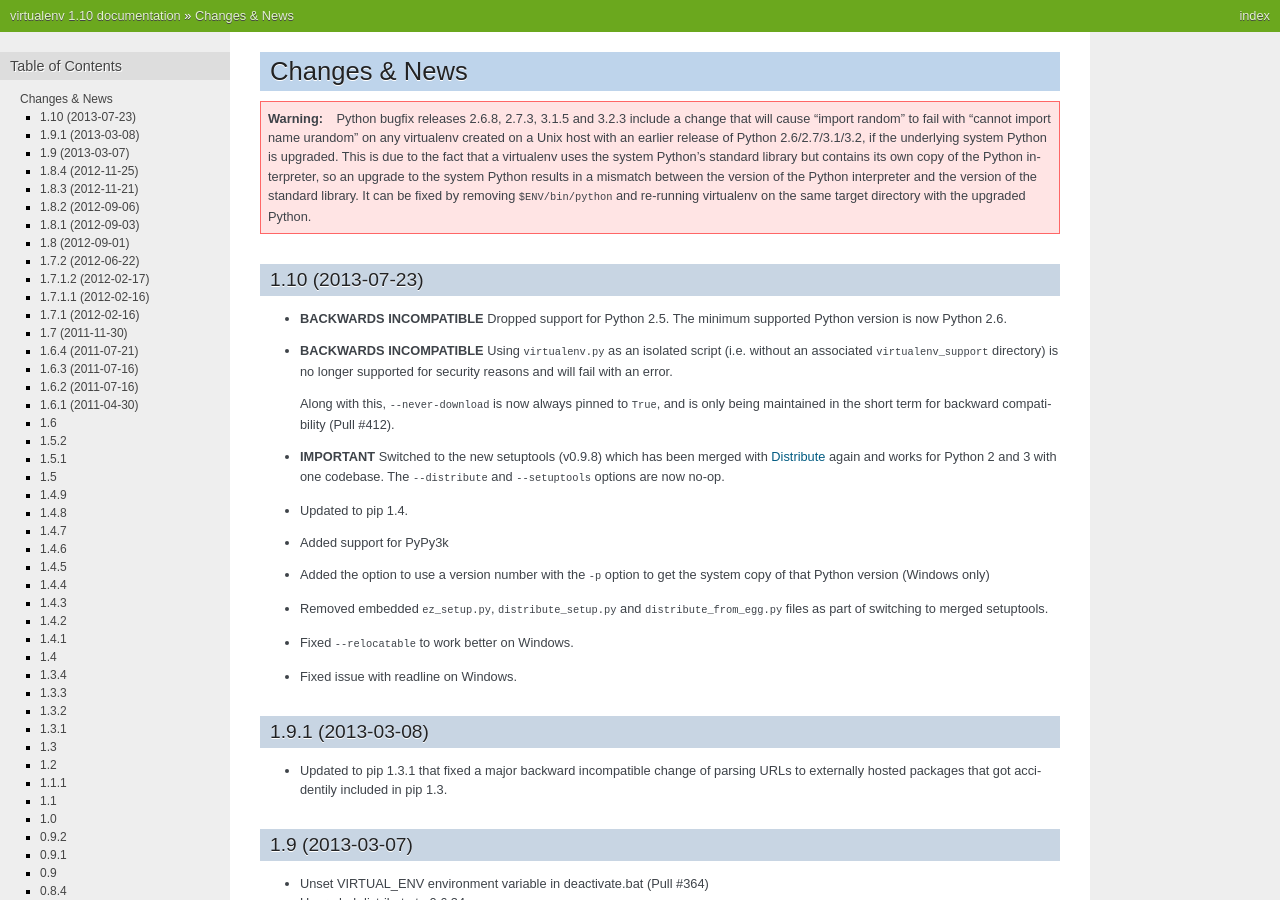
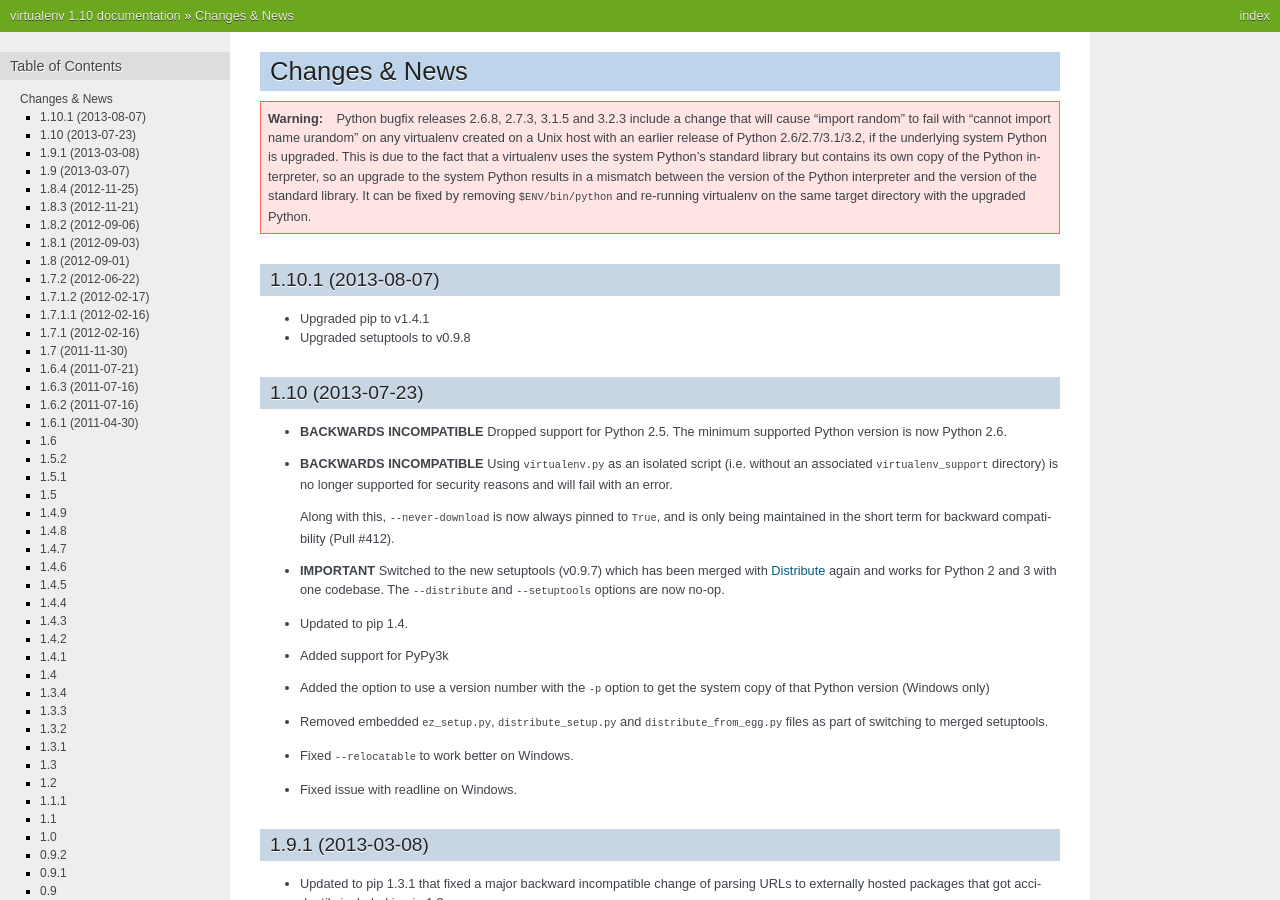
Before and after one commit to pypa/virtualenv, a Sphinx documentation site: the page built from docs/news.rst, in a window 1280 px wide and 900 px high. Built offline with Sphinx 7.4.7, drawn with Linux system fonts in a browser that asks for light colours.

Commit message:
update changelog

```diff
--- a/docs/news.rst
+++ b/docs/news.rst
@@ -14,6 +14,13 @@
    ``$ENV/bin/python`` and re-running virtualenv on the same target directory
    with the upgraded Python.
 
+1.10.1 (2013-08-07)
+~~~~~~~~~~~~~~~~~~~
+
+* Upgraded pip to v1.4.1
+* Upgraded setuptools to v0.9.8
+
+
 1.10 (2013-07-23)
 ~~~~~~~~~~~~~~~~~
 
@@ -28,7 +35,7 @@
   is only being maintained in the short term for backward compatibility
   (Pull #412).
 
-* **IMPORTANT** Switched to the new setuptools (v0.9.8) which has been merged
+* **IMPORTANT** Switched to the new setuptools (v0.9.7) which has been merged
   with Distribute_ again and works for Python 2 and 3 with one codebase.
   The ``--distribute`` and ``--setuptools`` options are now no-op.
 
```
